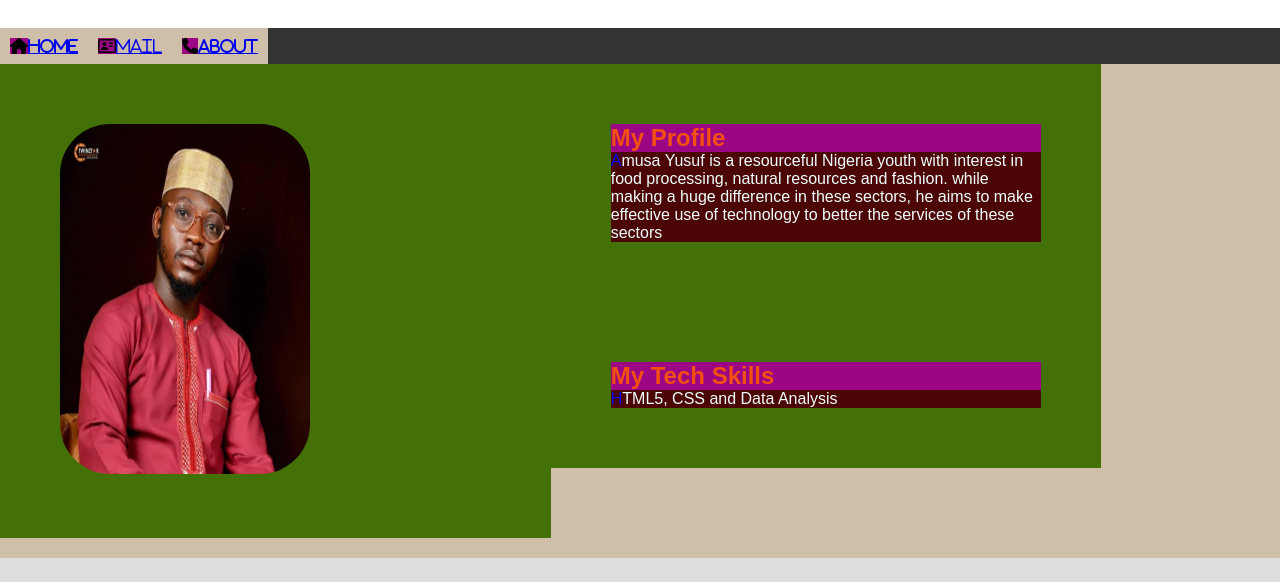
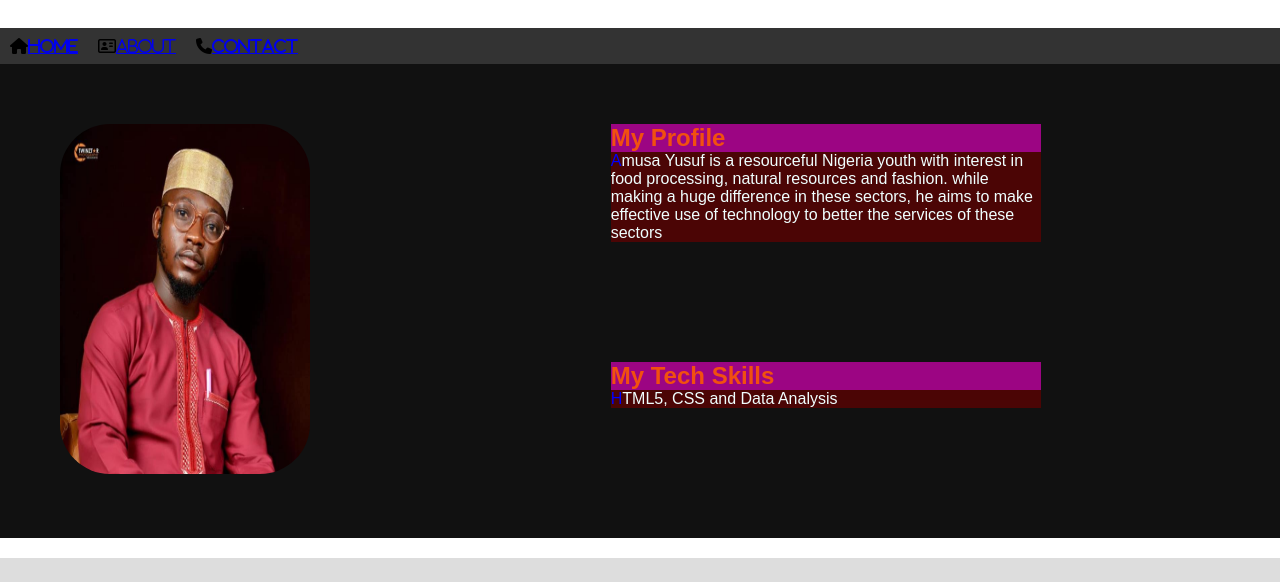
Before and after one commit to hamzol/tiidelab, a plain HTML site: page index.html in a window 1280 px wide. Shown: the part 119-701 px from the top of the page. Drawn offline with Linux system fonts and the light colour scheme.

Commit message:
fourth commit

```diff
--- a/index.html
+++ b/index.html
@@ -14,8 +14,8 @@
     </div>
     <ul class="topnav">
         <li><i class="fa-solid fa-house"><a href="default.asp">Home</a></i></li>
-        <li><i class="fa-regular fa-address-card"><a href="email.asp">mail</a></i></li>
-        <li><i class="fa-solid fa-phone"><a href="about.asp">About</a></i></li>
+        <li><i class="fa-regular fa-address-card"><a href="about.asp">About</a></i></li>
+        <li><i class="fa-solid fa-phone"><a href="contact.asp">Contact</a></i></li>
       </ul>
 
    <div class="row">
--- a/styles.css
+++ b/styles.css
@@ -1,5 +1,4 @@
 *{
-    background-color: rgb(207, 190, 168);
     padding: 0px;
     margin: 0px;
 }
@@ -34,7 +33,6 @@ li a:hover {
 
 i{
     margin: 10px;
-    background-color: #9c0583;
 }
 
 img{
@@ -46,7 +44,10 @@ img{
     float: left;
   width: 33.65%;
   padding: 60px;
-  background-color: #437007;
+  margin-left: auto;
+}
+.row {
+    background-color: #111;
 }
 .row::after {
     content: "";
```
